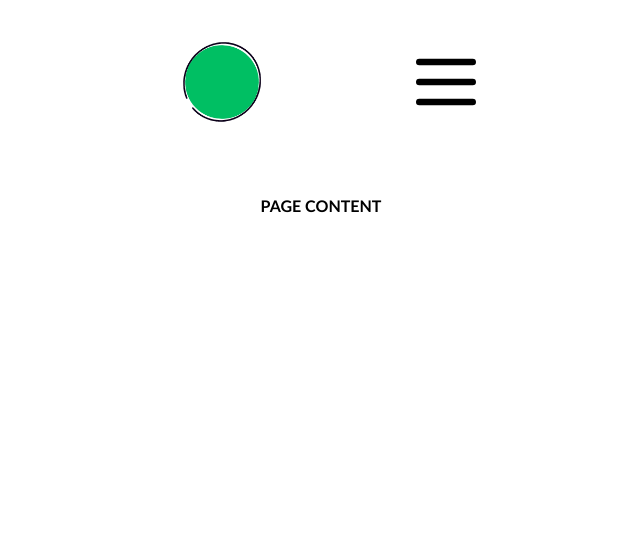
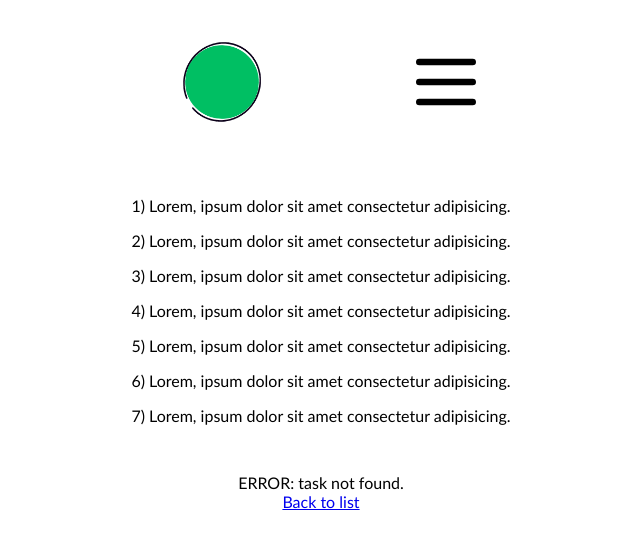
Before and after one commit to amik33/44-grupe-todo-classic, a React (Create React App) app: page /content in a window 1280 px wide. Shown: the top 548 px of the page, without its empty margins (319-959 px from the left). Built offline with nearby package versions, Linux system fonts and the light colour scheme.

Commit message:
initial commit

```diff
--- /dev/null
+++ b/src/data/tasks.js
@@ -0,0 +1,45 @@
+export const tasksData = [
+    {
+        id: 1,
+        productId: 1,
+        productName: 'Product sdgfdhfh',
+        text: 'Lorem, ipsum dolor sit amet consectetur adipisicing.',
+    },
+    {
+        id: 2,
+        productId: 2,
+        productName: 'Product sdgfsdhd',
+        text: 'Lorem, ipsum dolor sit amet consectetur adipisicing.',
+    },
+    {
+        id: 3,
+        productId: 3,
+        productName: 'Product sagsfgsf',
+        text: 'Lorem, ipsum dolor sit amet consectetur adipisicing.',
+    },
+    {
+        id: 4,
+        productId: 4,
+        productName: 'Product asdgasgsf',
+        text: 'Lorem, ipsum dolor sit amet consectetur adipisicing.',
+    },
+    {
+        id:5,
+        productId: 5,
+        productName: 'Product asdgsgasf',
+        text: 'Lorem, ipsum dolor sit amet consectetur adipisicing.',
+    },
+    {
+        id: 6,
+        productId: 6,
+        productName: 'Product asdgsfgfg',
+        text: 'Lorem, ipsum dolor sit amet consectetur adipisicing.',
+    },
+    {
+        id: 7,
+        productId: 7,
+        productName: 'Product asdgsgss',
+        text: 'Lorem, ipsum dolor sit amet consectetur adipisicing.',
+    },
+
+];
--- a/src/pages/Content.jsx
+++ b/src/pages/Content.jsx
@@ -1,16 +1,28 @@
 import style from './Create.module.css';
-import { Link } from 'react-router-dom';
+import { Link, useParams } from 'react-router-dom';
 import logo from '../img/logo.png';
 import { HiOutlineMenu } from 'react-icons/hi'
+import { tasksData } from '../data/tasks';
 
 export function Content () {
+
+    const { id } = useParams();
+
+    const task = tasksData.filter(task => '' + task.id === id)[0];
+
     return (
         <div className={style.create}>
             <div className={style.readContent}>
                 <img className={style.logoContent} src={logo} alt="logo" />
                 <Link className={style.link} to='/tasks'><HiOutlineMenu size='5rem' color='#000' /></Link>
             </div>
-                <h4>PAGE CONTENT</h4>
+            <div className={style.form}>
+                {tasksData.map(task => <p>{task.id}) {task.text}</p>)}
+            </div>
+            <div>
+            {task ? <p>{task.text}</p> : <p>ERROR: task not found.</p>}
+            <Link to='/tasks'>Back to list</Link>
+        </div>
         </div>
     )
 };
```
Also changed, not shown: src/data/dataTasks.js (deleted, +0 -18 lines).
